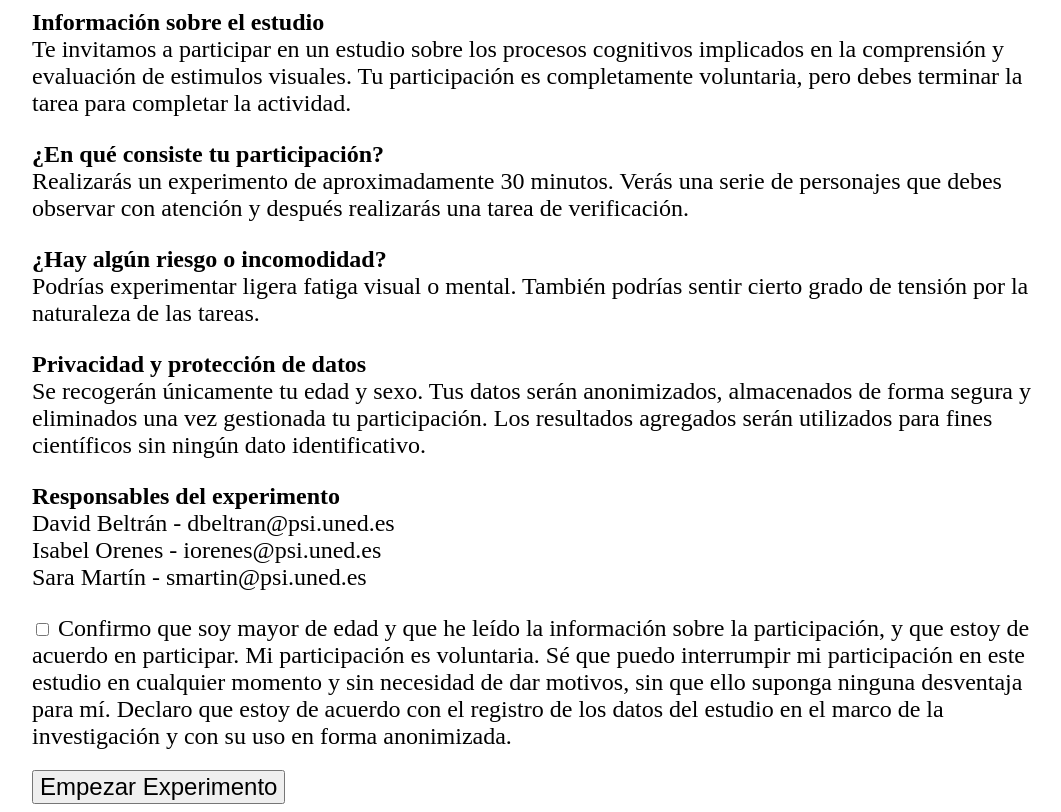
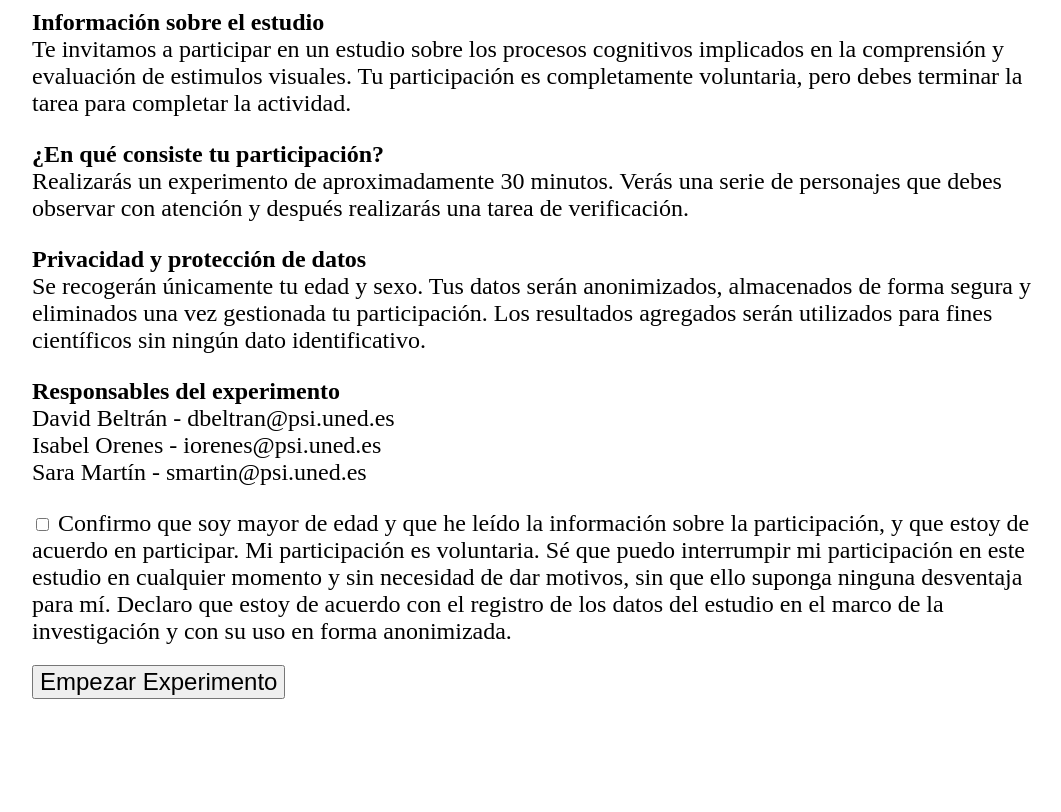
Before and after one commit to saramff/personajes-atributos-aprendizaje, a website built with Vite: page consentA2.html in a window 1280 px wide. Shown: the part 93-905 px from the top of the page, without its empty margins (108-1169 px from the left). After the commit the page ends 800 px from the top, so only its background shows below. Built offline with nearby package versions, Linux system fonts and the light colour scheme.

Commit message:
changes instructions and consent

```diff
--- a/consentA2.html
+++ b/consentA2.html
@@ -19,11 +19,6 @@
           Realizarás un experimento de aproximadamente 30 minutos. Verás una serie
           de personajes que debes observar con atención y después realizarás
           una tarea de verificación.
-        </p>
-        <p>
-          <b>¿Hay algún riesgo o incomodidad?</b><br />
-          Podrías experimentar ligera fatiga visual o mental. También podrías
-          sentir cierto grado de tensión por la naturaleza de las tareas.
         </p>
         <p>
           <b>Privacidad y protección de datos</b><br />
--- a/src/main.js
+++ b/src/main.js
@@ -466,7 +466,7 @@ type: jsPsychHtmlKeyboardResponse,
  let instructionsVerification = {
    type: jsPsychHtmlKeyboardResponse,
    stimulus: `
-     <p>Ahora, vas a tener que recordadr objetos o cosas que los personajes tenían o no tenían previamente.</p>
+     <p>Ahora vas a tener que recordar objetos o cosas que los personajes tenían o no tenían previamente.</p>
      <p>Por ejemplo, si en la pantalla aparece la imagen de Margarita y la frase dice 'Margarita tenía un bolígrafo', debes recordar si ese personaje SÍ tenía un bolígrafo o NO lo tenía.</p>
      </p></p>
      <p>Presiona '${incorrectKey.toUpperCase()}', para decir que NO, y '${correctKey.toUpperCase()}', para decir que SÍ.</p>
```
Also changed, not shown: public/consentA2.html (+0 -5 lines).
